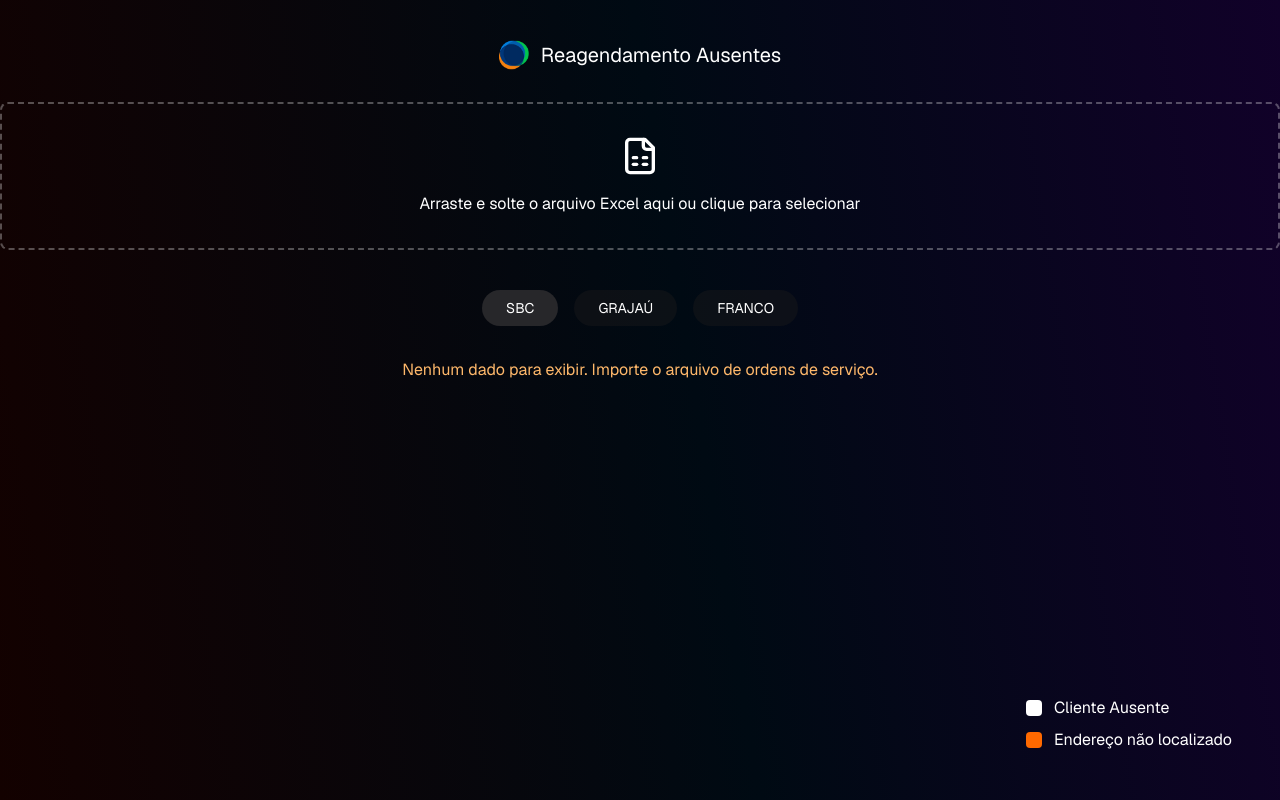
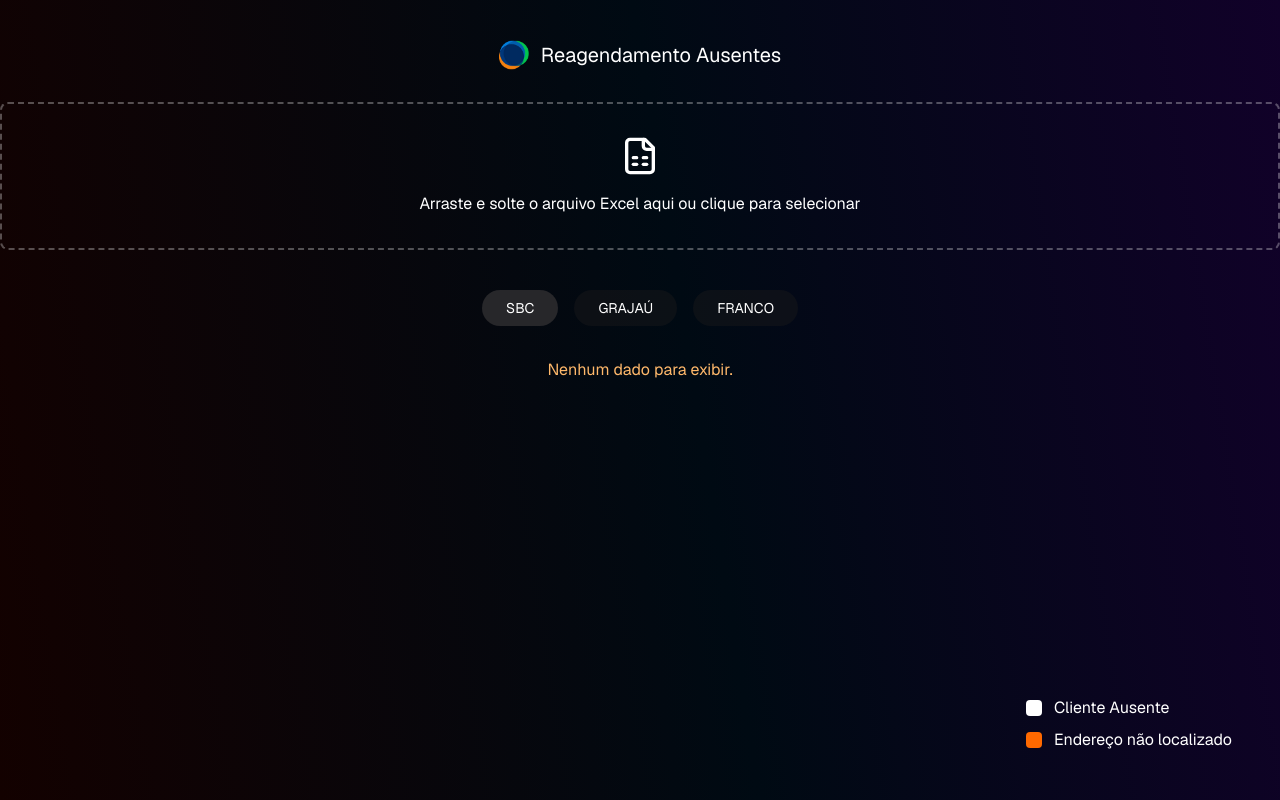
Before and after one commit to Pabloodev/scheduling-athon, a Next.js app: page / in a window 1280 px wide. Built offline with nearby package versions, Linux system fonts and the light colour scheme.

Commit message:
remove message to add an archive if a region dont have clients

```diff
--- a/app/page.jsx
+++ b/app/page.jsx
@@ -138,7 +138,6 @@ export default function Page() {
         ))}
       </div>
 
-      {/* Results Area */}
       <div className="max-w-2xl mx-auto">
         {filteredData.length > 0 ? (
           <div className="rounded-lg p-6">
@@ -177,12 +176,11 @@ export default function Page() {
           </div>
         ) : (
           <p className="text-center text-base text-orange-300">
-            Nenhum dado para exibir. Importe o arquivo de ordens de serviço.
+            Nenhum dado para exibir.
           </p>
         )}
       </div>
 
-      {/* Legend */}
       <div className="fixed bottom-8 right-8 p-4 rounded-lg">
         <div className="flex items-center gap-3 mb-2">
           <span className="w-4 h-4 bg-blue-800/30 border border-white/30 rounded bg-white"></span>
```
